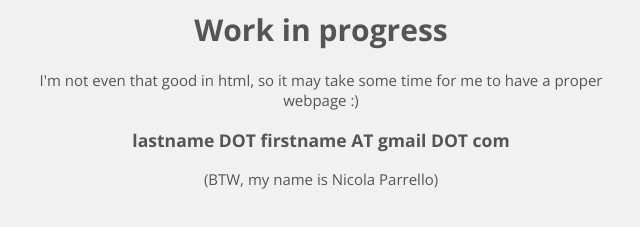
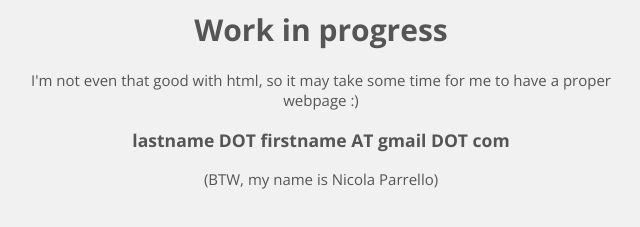
Before and after one commit to parrello/parrello.github.io, a plain HTML site: page index.html in a window 1280 px wide. Shown: the part 479-706 px from the top of the page, 319-959 px from the left. Drawn offline with nearby package versions, Linux system fonts and the light colour scheme.

Commit message:
text edit

```diff
--- a/index.html
+++ b/index.html
@@ -24,7 +24,7 @@
 
       <h1>Work in progress</h1>
       <p>
-        I'm not even that good in html, so it may take some time for me to have a proper webpage :)
+        I'm not even that good with html, so it may take some time for me to have a proper webpage :)
       </p>
 
       <div id="email">
```
